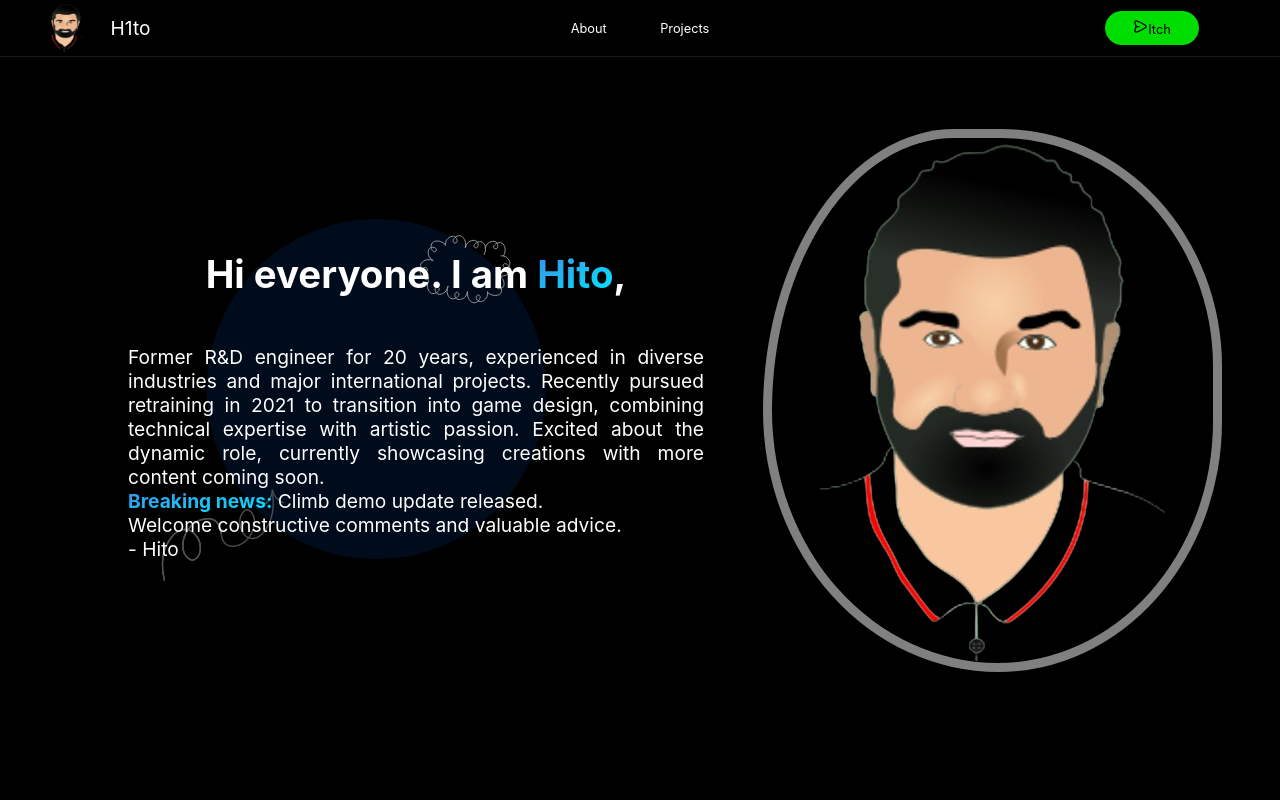
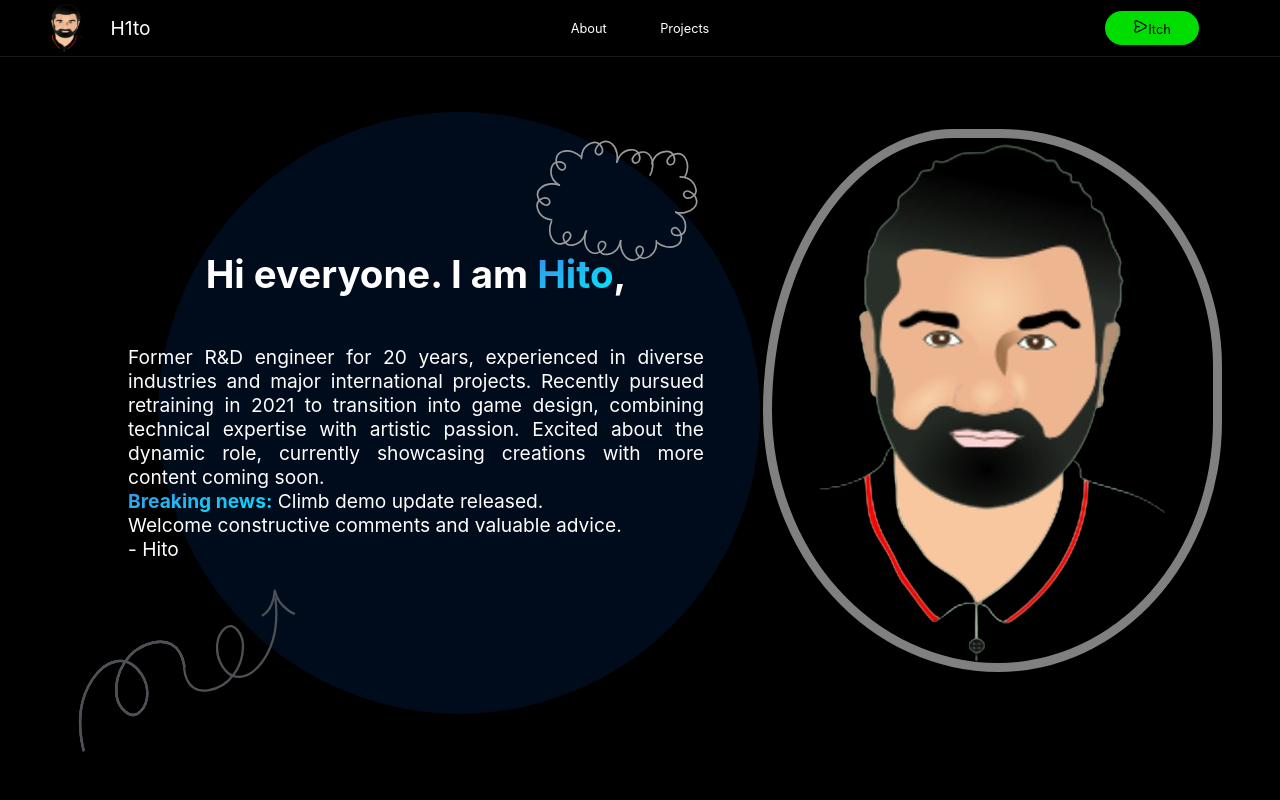
Before and after one commit to Matsuel/olivier, a React (Create React App) app: page / in a window 1280 px wide. Shown: the top 800 px of the page. Built offline with nearby package versions, Linux system fonts and the light colour scheme.

Commit message:
add opacity change ith scroll

```diff
--- a/src/Components/Home/Home.css
+++ b/src/Components/Home/Home.css
@@ -48,10 +48,20 @@
     align-items: center;
     flex-direction: column;
     padding-left: 10%;
-    background-image: url("../../assets/circleCloud.svg");
+    /* background-image: url("../../assets/circleCloud.svg");
     background-repeat: no-repeat;
     background-size: 100% 100%;
-    background-position: center;
+    background-position: center; */
+}
+
+.circle-cloud{
+    height: 80%;
+    width: 80%;
+    margin-top: 5%;
+    position: absolute;
+    z-index: -1;
+    opacity: 1;
+    scale: 1;
 }
 
 .speech-title{
--- a/src/Components/Home/Home.tsx
+++ b/src/Components/Home/Home.tsx
@@ -1,15 +1,35 @@
-import React from 'react'
+import React,{useEffect} from 'react'
 import './Home.css'
 // @ts-ignore
 import Olivier from '../../assets/olivier.png'
 import CircleCloud from '../../assets/circleCloud.svg'
-import { TypeAnimation } from 'react-type-animation'
 
 const Home = () => {
+    const opacity: {[key:number]:number} = {1:0.9,2:0.8,3:0.7,4:0.6,5:0.5,6:0.4,7:0.3,8:0.2,9:0.1,10:0.0};
+
+    const handleScrollY = () => {
+        const scrollY = window.scrollY;
+        if (scrollY<500) {
+            const moduloOp:number = Math.floor(scrollY/50);
+            document.getElementsByClassName('circle-cloud')[0].setAttribute('style', `opacity: ${opacity[moduloOp]}`);
+        }
+    }
+
+    useEffect(() => {
+        window.addEventListener('scroll', handleScrollY);
+        return () => {
+            window.removeEventListener('scroll', handleScrollY);
+        }
+    }, []);
+
+
+
+
+
     return (
         <section id='about' className='home-wrapper'>
             <div className="home-speech">
-                {/* <img className='circle-cloud' src={CircleCloud} alt="CircleCloud" /> */}
+                <img id='circleCloud' className='circle-cloud' src={CircleCloud} alt="CircleCloud" />
                 <h1 className='speech-title'>
                 Hi everyone. I am <span className='hito'>Hito</span>,
                 </h1>
```
